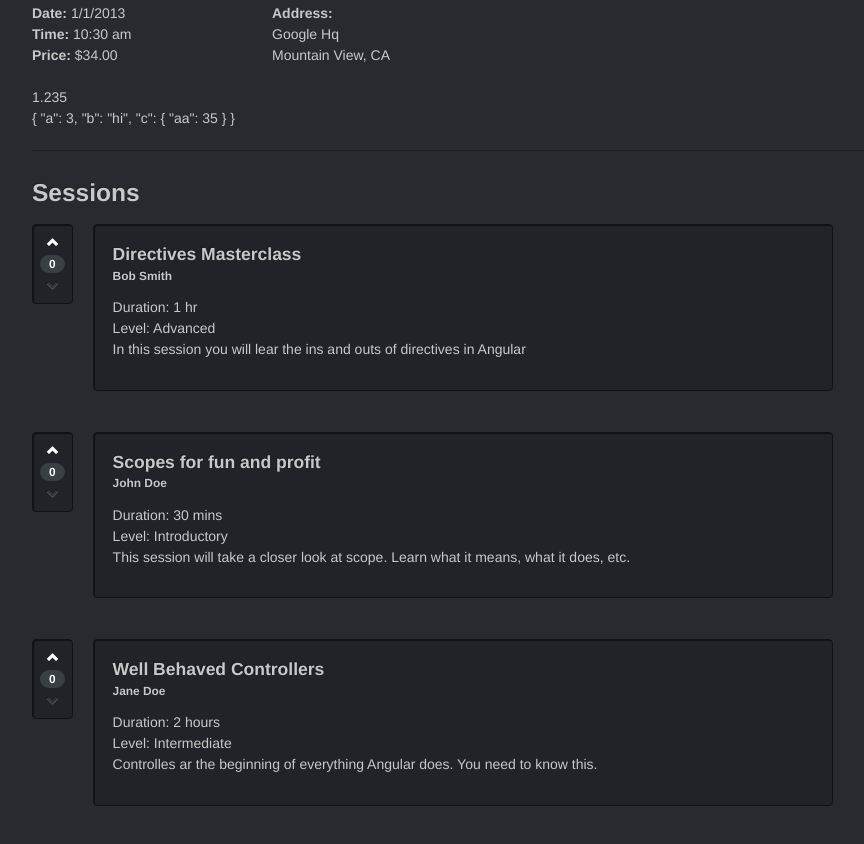
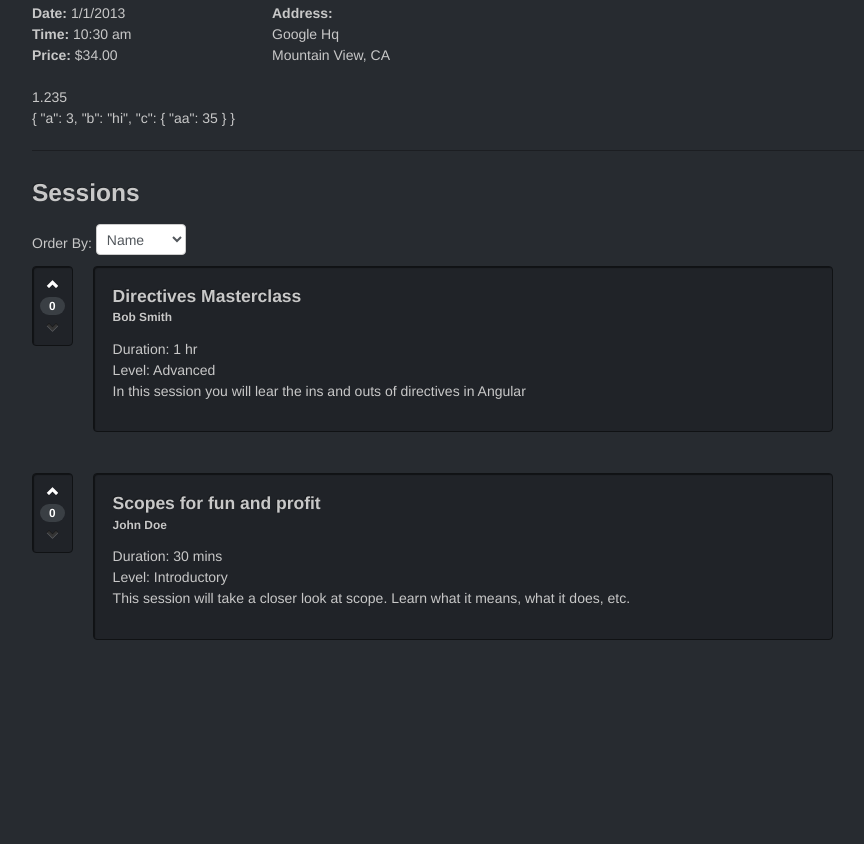
Before and after one commit to IsYet1/AngularFundamentals, a website: page DemoApp/app/EventDetails.html in a window 1280 px wide. Shown: the part 450-1294 px from the top of the page, without its empty margins (158-1022 px from the left). After the commit the page ends 1141 px from the top, so only its background shows below. Drawn offline with Linux system fonts and the light colour scheme.

```diff
--- a/DemoApp/app/EventDetails.html
+++ b/DemoApp/app/EventDetails.html
@@ -65,8 +65,13 @@
         <hr />
 
         <h3>Sessions</h3>
+        Order By:
+        <select ng-model="sortorder" class="input-small">
+                <option selected value="name">Name</option>
+                <option value="upVoteCount">Votes</option>
+        </select>
         <ul class="thumbnails">
-            <li ng-repeat="session in event.sessions | orderBy:sortorder">
+            <li ng-repeat="session in event.sessions | orderBy:sortorder | limitTo:2">
                 <div class="row session">
                     <div class="span0 well votingWidget">
                         <div class="votingButton" ng-click="upVoteSession(session)">
--- a/DemoApp/app/js/controllers/EventController.js
+++ b/DemoApp/app/js/controllers/EventController.js
@@ -2,7 +2,7 @@
 
 eventsApp.controller('EventController',
     function EventController($scope) {
-        $scope.sortorder = '-upVoteCount';
+        $scope.sortorder = 'name';
 
         $scope.snippet = '<span style="color:red">hi there</span>';
         $scope.boolValue = true;
```
